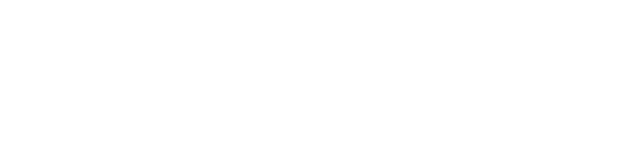
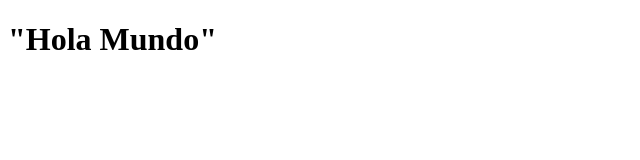
Before and after one commit to marceloedelgado/git-youtube-ejemplo, a plain HTML site: page index.html in a window 1280 px wide. Shown: the whole page, without its empty margins (0-640 px from the left). Drawn offline with Linux system fonts and the light colour scheme.

Commit message:
Agregamos un h1 en el index.html

```diff
--- a/index.html
+++ b/index.html
@@ -6,5 +6,7 @@
     <meta name="viewport" content="width=device-width, initial-scale=1.0" />
     <title>Document</title>
   </head>
-  <body></body>
+  <body>
+    <h1>"Hola Mundo"</h1>
+  </body>
 </html>
```
